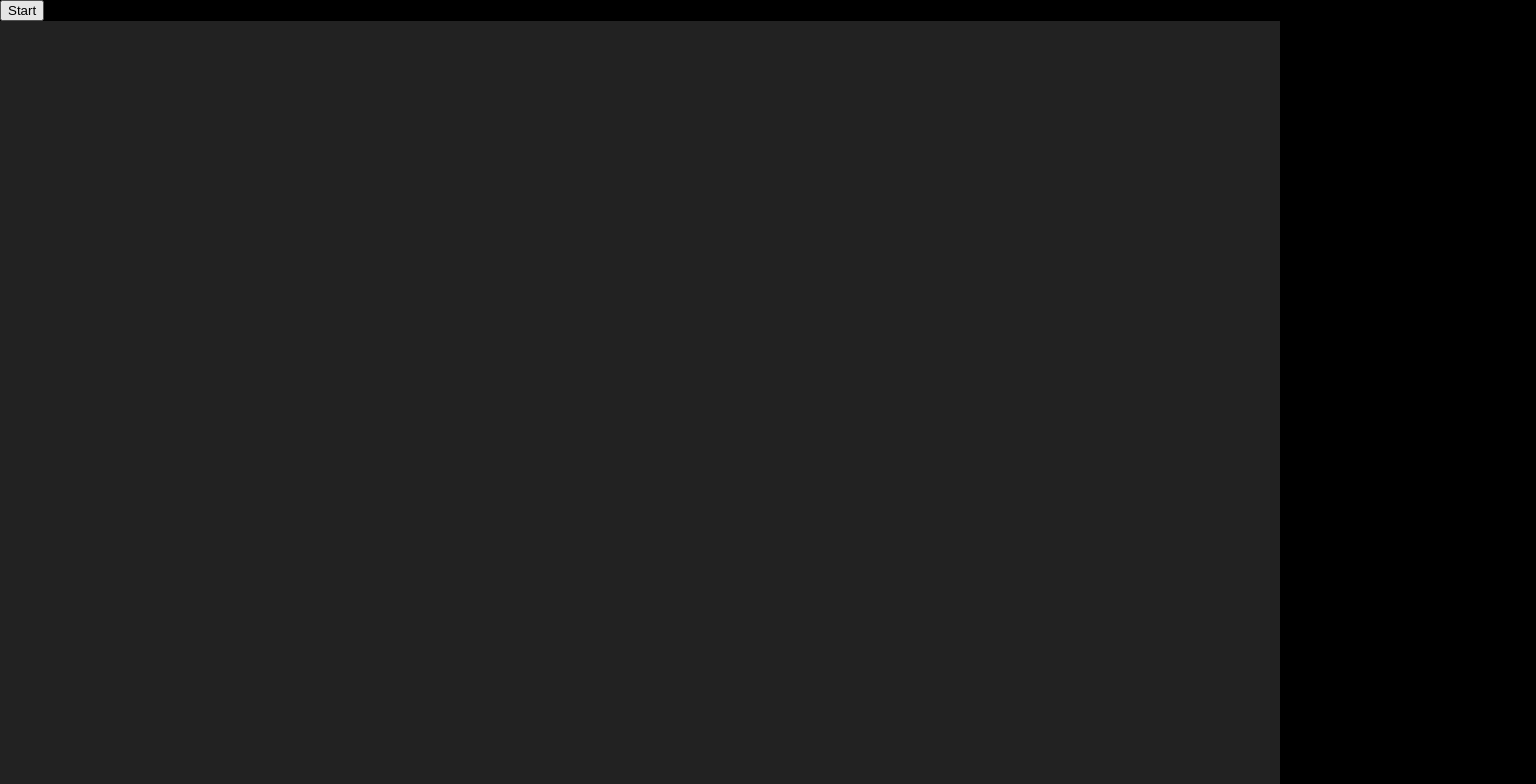
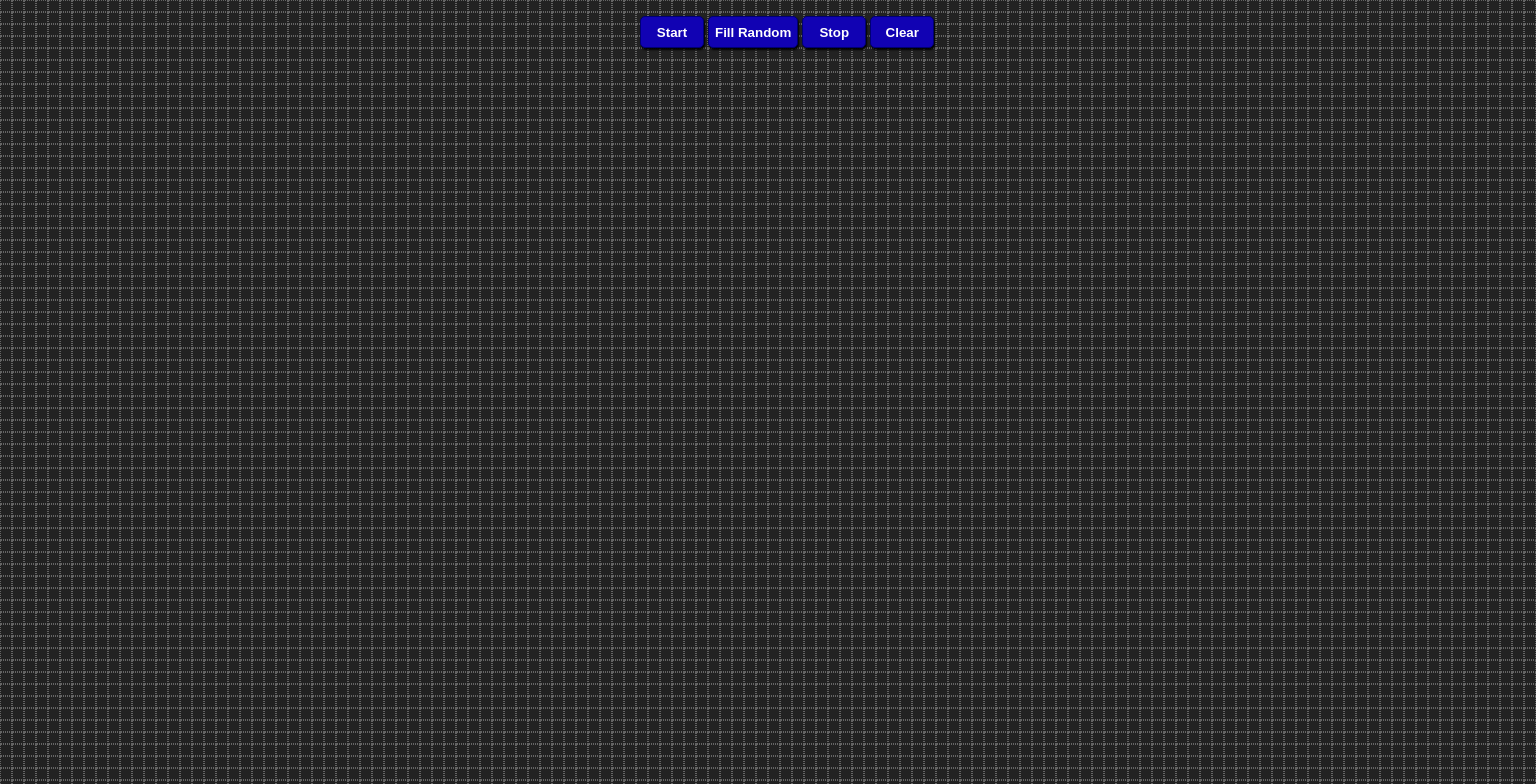
Before and after one commit to salehalakhras/Conway_Game_Of_Life, a plain HTML site: page index.html in a window 1280 px wide. Shown: the top 784 px of the page, 1536 px wide, since content can reach past the window. Drawn offline with Linux system fonts and the light colour scheme.

Commit message:
add random fill, stop, clear buttons

```diff
--- a/index.html
+++ b/index.html
@@ -8,7 +8,12 @@
     <link rel="stylesheet" href="style.css">
 </head>
 <body>
-    <button id="start">Start</button>
+    <div id="btns">
+        <button id="start">Start</button>
+        <button id="random">Fill Random</button>
+        <button id="stop">Stop</button>
+        <button id="clear">Clear</button>
+    </div>
     <div id="mainGrid">
 
     </div>
--- a/script.js
+++ b/script.js
@@ -2,9 +2,9 @@ const gridContainer = document.getElementById(`mainGrid`);
 const mainGrid = [];
 const windowHeight = window.innerHeight;
 const windowWidth = window.innerWidth;
-
 const xCells = Math.floor(windowWidth / 10);
 const yCells = Math.floor(windowHeight / 10);
+let stopRunning = false;
 
 // initialize the grid
 function init() {
@@ -60,6 +60,10 @@ function start() {
     }
   }
   draw();
+
+  if(!stopRunning){
+    setTimeout(start,100);
+  }
 }
 
 function checkNearby(y, x) {
@@ -79,13 +83,36 @@ function checkNearby(y, x) {
 
   return alive;
 }
+
+function RandomFill(){
+    for (let y = 0; y < yCells; y++) {
+        for (let x = 0; x < xCells; x++) {
+            mainGrid[y][x].mark = Math.floor(Math.random() * 2);
+        }
+    }
+    draw();
+}
+
+function clear(){
+    for (let y = 0; y < yCells; y++) {
+        for (let x = 0; x < xCells; x++) {
+            mainGrid[y][x].mark = false;
+        }
+    }
+    draw();
+}
 const btn = document.getElementById(`start`);
 btn.addEventListener(`click`, function () {
-  for (let i = 0; i < 1000; i++) {
-    setInterval(function () {
-      start();
-    }, 500);
-  }
+    stopRunning = false;
+    start();
 });
+const random = document.getElementById(`random`);
+random.addEventListener(`click`,RandomFill);
+const stop = document.getElementById(`stop`);
+stop.addEventListener(`click`,function(){
+    stopRunning = true;
+});
+const clearBtn = document.getElementById(`clear`);
+clearBtn.addEventListener(`click`,clear);
 init();
 draw();
--- a/style.css
+++ b/style.css
@@ -8,7 +8,37 @@ body{
     display: grid;
 }
 span{
+    border-collapse: collapse;
     display: inline-block;
     height: 10px;
     width: 10px;
+    border: 1px dotted rgb(101, 101, 101);
 }
+
+button{
+    display: inline;
+    position: relative;
+    margin-top: 1rem;
+    height: 2rem;
+    width: 4rem;
+    font-weight: bold;
+    background-color: #1102b3;
+    border: 1px solid rgb(0, 0, 115);
+    color: white;
+    border-radius: 5px;
+    -webkit-border-radius: 5px;
+    -moz-border-radius: 5px;
+    -ms-border-radius: 5px;
+    -o-border-radius: 5px;
+    box-shadow: 1px 2px 2px black;
+}
+button:hover{
+    background-color: rgb(0, 0, 115);
+}
+#btns{
+    position: absolute;
+    left: 50%;
+}
+#random{
+    width: fit-content;
+}
```
